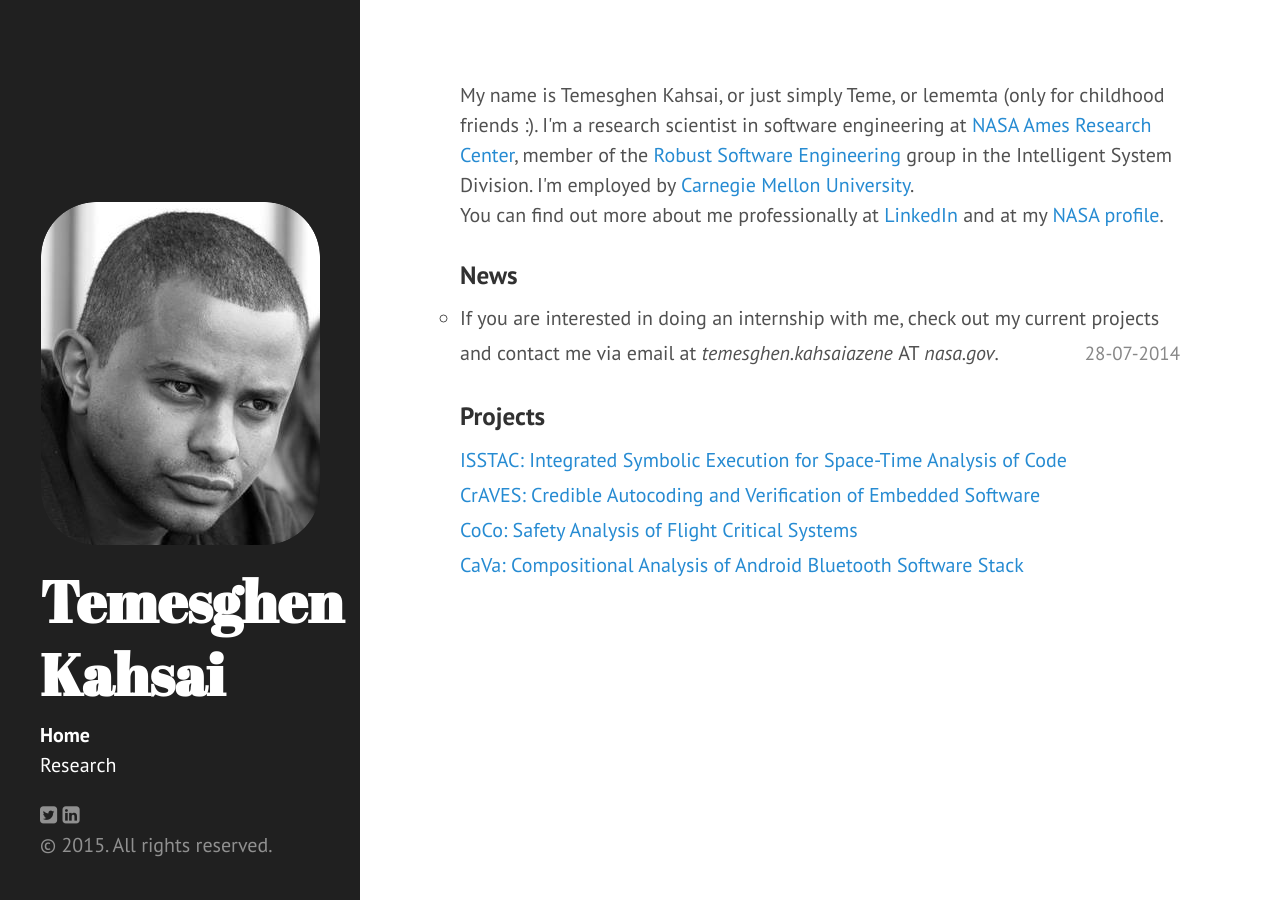
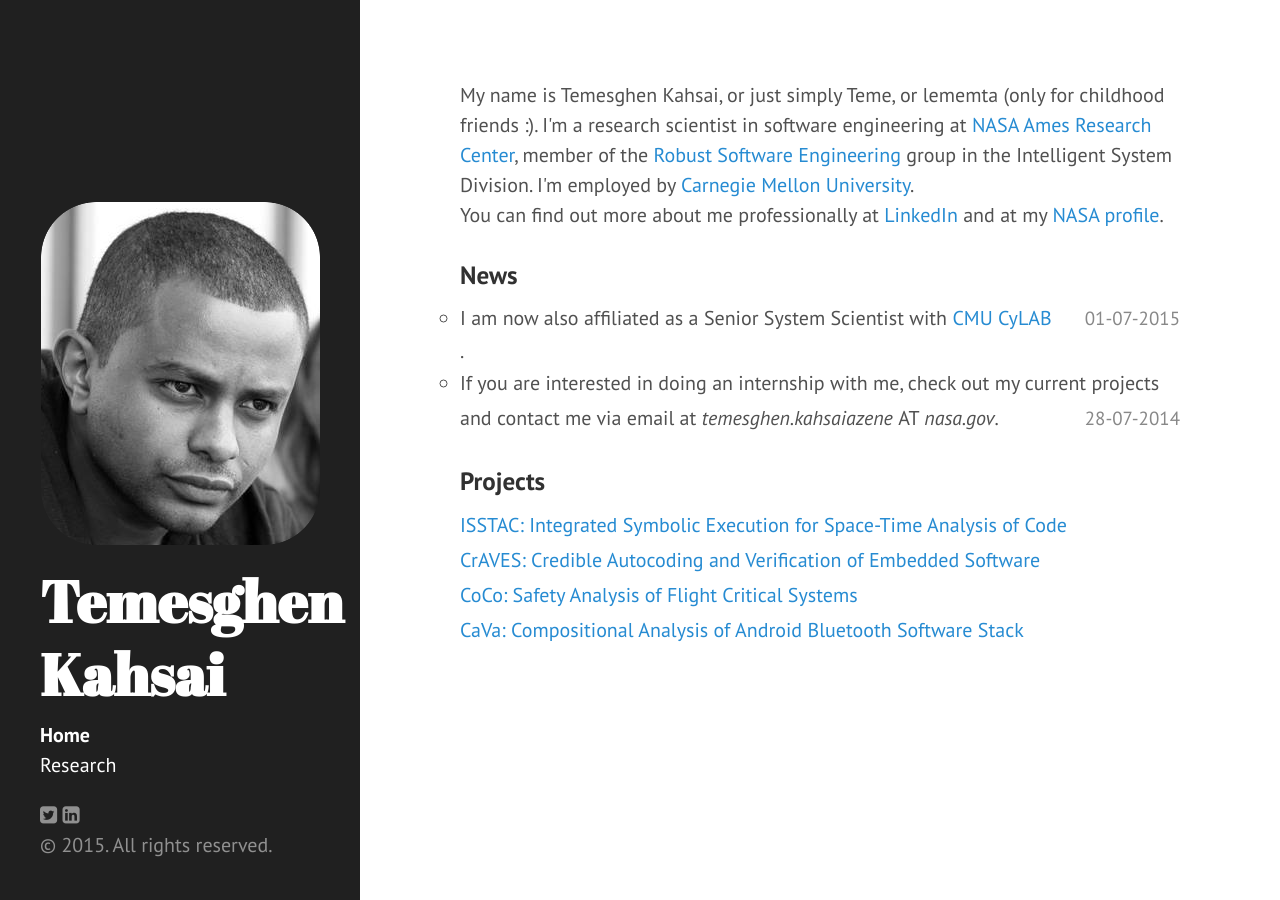
Before and after one commit to lememta/lememta.github.io, a Jekyll site: the page built from index.html, in a window 1280 px wide. Built offline with Jekyll 4.4.1, drawn with Linux system fonts in a browser that asks for light colours; nearby versions of some CDN libraries; the list of posts is cut into pages by our own code.

Commit message:
more changes

```diff
--- a/index.html
+++ b/index.html
@@ -12,6 +12,9 @@ My name is Temesghen Kahsai, or just simply Teme, or lememta (only for childhood
 
     <h3>News</h3>
     <ul class="things">
+            <li> I am now also affiliated as a Senior System Scientist with <a href="">CMU CyLAB</a>
+               <span class ="posted-date"> 01-07-2015</span>
+            </li>.
       <li> If you are interested in doing an internship with me, check out my current projects and contact me via email at <i> temesghen.kahsaiazene </i> AT <i>nasa.gov</i>.
         <span class ="posted-date"> 28-07-2014</span>
       </li>
```
